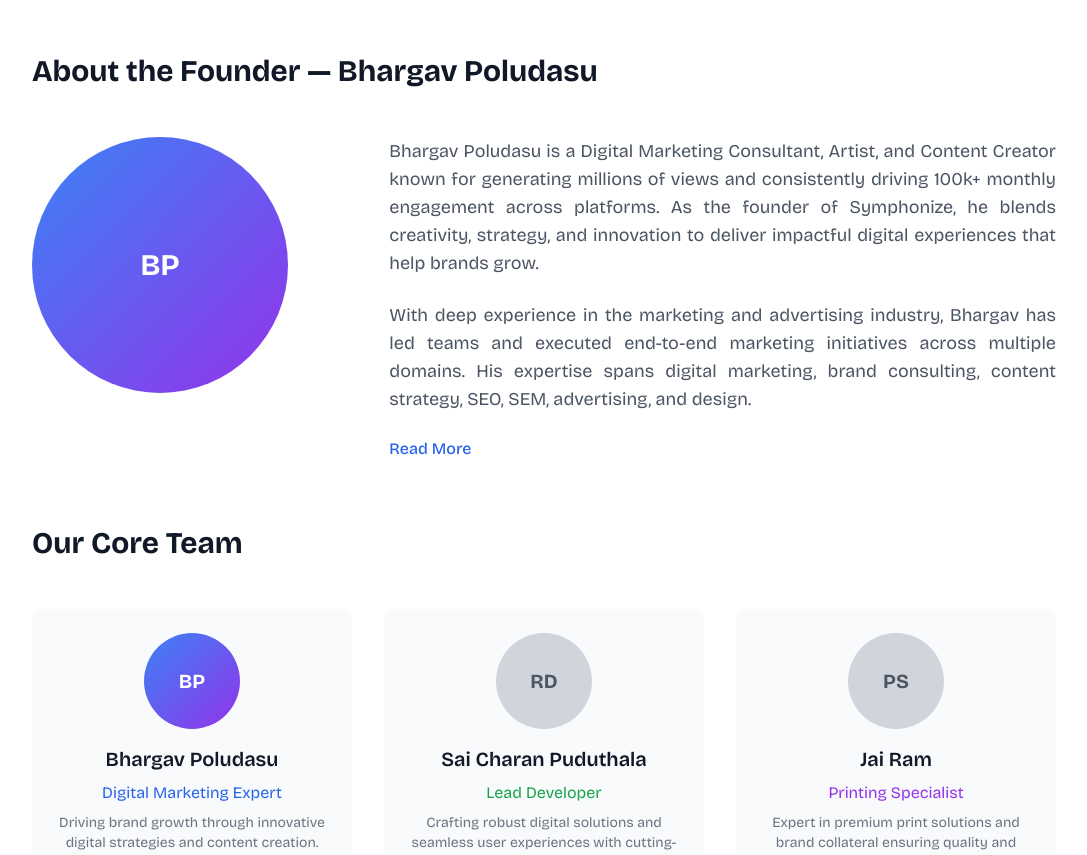
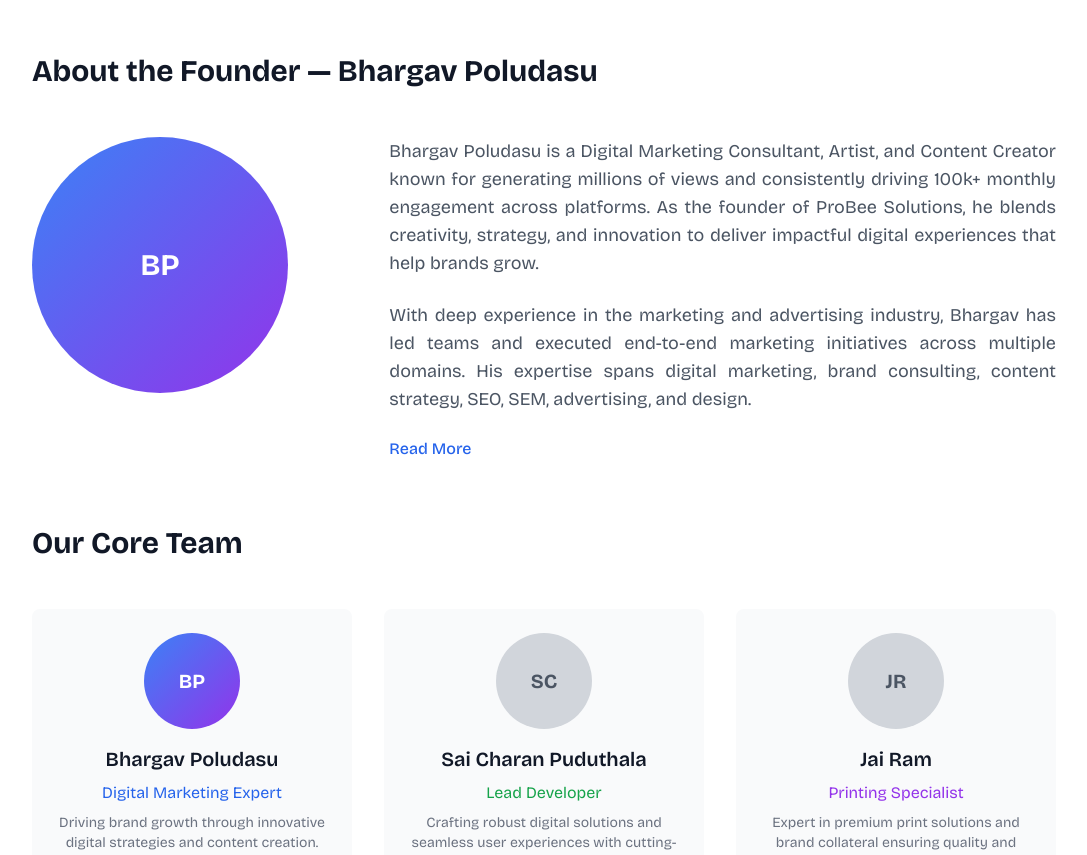
Before and after one commit to webrakor/probeesol, a React (Vite) app: page /about in a window 1280 px wide. Shown: the part 660-1515 px from the top of the page, without its empty margins (96-1183 px from the left). Built offline with nearby package versions, Linux system fonts and the light colour scheme.

Commit message:
Fixed Content Modifications

```diff
--- a/src/react-app/pages/About.tsx
+++ b/src/react-app/pages/About.tsx
@@ -103,7 +103,7 @@
             {/* Founder Content */}
             <div className="md:col-span-2 space-y-6">
               <p className="text-gray-600 dark:text-gray-300 text-base md:text-lg leading-relaxed text-justify">
-                Bhargav Poludasu is a Digital Marketing Consultant, Artist, and Content Creator known for generating millions of views and consistently driving 100k+ monthly engagement across platforms. As the founder of Symphonize, he blends creativity, strategy, and innovation to deliver impactful digital experiences that help brands grow.
+                Bhargav Poludasu is a Digital Marketing Consultant, Artist, and Content Creator known for generating millions of views and consistently driving 100k+ monthly engagement across platforms. As the founder of ProBee Solutions, he blends creativity, strategy, and innovation to deliver impactful digital experiences that help brands grow.
               </p>
 
               <p className="text-gray-600 dark:text-gray-300 text-base md:text-lg leading-relaxed text-justify">
@@ -169,7 +169,7 @@
             {/* Developer */}
             <div className="text-center bg-gray-50 dark:bg-gray-800 rounded-lg p-6 transition-all duration-300 hover:shadow-lg">
               <div className="w-20 h-20 md:w-24 md:h-24 bg-gray-300 dark:bg-gray-700 rounded-full mx-auto mb-4 flex items-center justify-center">
-                <span className="text-gray-600 dark:text-gray-300 text-lg md:text-xl font-bold">RD</span>
+                <span className="text-gray-600 dark:text-gray-300 text-lg md:text-xl font-bold">SC</span>
               </div>
               <h3 className="font-semibold text-gray-900 dark:text-white text-lg md:text-xl mb-2">Sai Charan Puduthala</h3>
               <p className="text-green-600 dark:text-green-400 text-sm md:text-base mb-2">Lead Developer</p>
@@ -193,7 +193,7 @@
             {/* Printing Specialist */}
             <div className="text-center bg-gray-50 dark:bg-gray-800 rounded-lg p-6 transition-all duration-300 hover:shadow-lg">
               <div className="w-20 h-20 md:w-24 md:h-24 bg-gray-300 dark:bg-gray-700 rounded-full mx-auto mb-4 flex items-center justify-center">
-                <span className="text-gray-600 dark:text-gray-300 text-lg md:text-xl font-bold">PS</span>
+                <span className="text-gray-600 dark:text-gray-300 text-lg md:text-xl font-bold">JR</span>
               </div>
               <h3 className="font-semibold text-gray-900 dark:text-white text-lg md:text-xl mb-2">Jai Ram</h3>
               <p className="text-purple-600 dark:text-purple-400 text-sm md:text-base mb-2">Printing Specialist</p>
```
